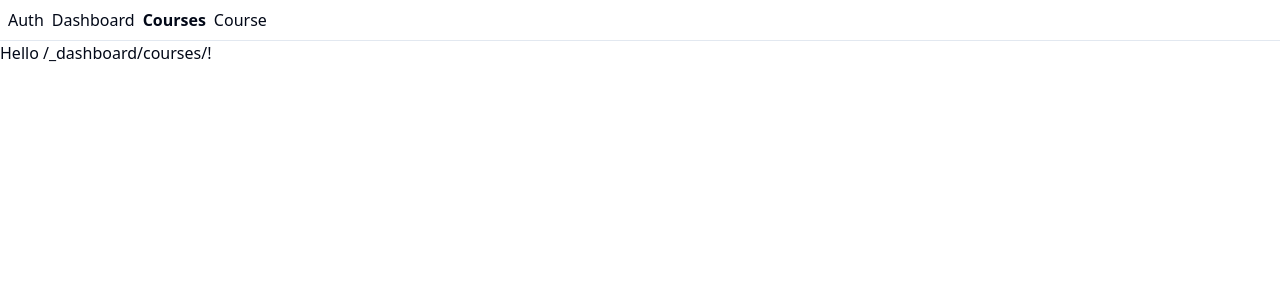
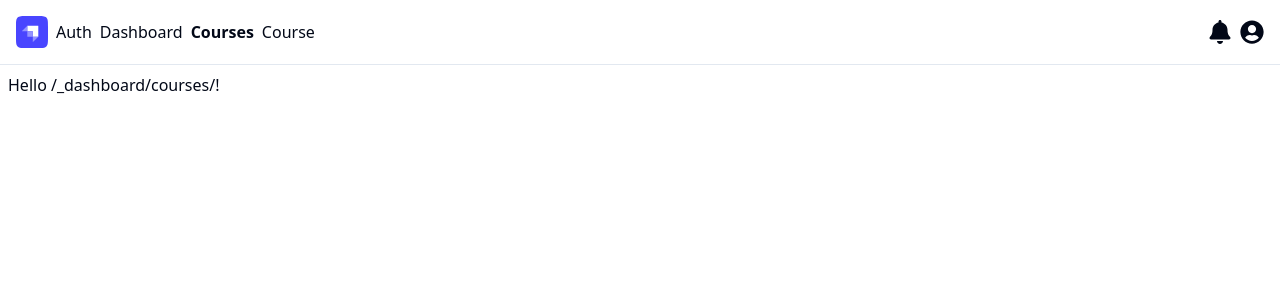
Before and after one commit to strapi/internal-lms, a React (Vite) app in the folder frontend/: page /courses in a window 1280 px wide. Shown: the top 300 px of the page. Built offline with nearby package versions, Linux system fonts and the light colour scheme.

Commit message:
Added other routes and fixed nav

```diff
--- a/frontend/src/components/Login.tsx
+++ b/frontend/src/components/Login.tsx
@@ -8,8 +8,8 @@ export default function Login() {
   return (
     <div className="flex h-screen w-full flex-col items-center justify-center bg-gray-100 dark:bg-gray-950">
       <div className="flex flex-col items-center mb-8">
-        <h1 className="text-3xl font-bold">Welcome back!</h1>
-        <p className="text-gray-500 dark:text-gray-400">Login to continue using our platform.</p>
+        <h1 className="text-3xl font-bold">Welcome to Strapi LMS!</h1>
+        <p className="text-gray-500 dark:text-gray-400">Unlock Learning, Strapi Style!</p>
       </div>
       <div className="mx-4 flex max-w-2xl flex-col items-center space-y-6 rounded-lg bg-white p-8 shadow-lg dark:bg-gray-900">
         <div className="flex flex-col items-center space-y-4">
@@ -22,7 +22,7 @@ export default function Login() {
               className="h-full w-full object-cover"
             />
           </div>
-          <p className="text-gray-500 dark:text-gray-400">Login to continue</p>
+
         </div>
         <Button variant="outline" className="w-full" onClick={ () => naviate({ to: '/dashboard' }) }>
           <FcGoogle className="mr-2 h-4 w-4" />
--- /dev/null
+++ b/frontend/src/components/UserNav.tsx
@@ -0,0 +1,47 @@
+import { FaCog, FaSignOutAlt, FaUserCircle } from 'react-icons/fa';
+import { FaIdBadge, FaLaptopCode } from 'react-icons/fa6';
+import { DropdownMenu, DropdownMenuContent, DropdownMenuItem, DropdownMenuLabel, DropdownMenuSeparator, DropdownMenuTrigger } from './ui/dropdown-menu';
+import { Link } from '@tanstack/react-router';
+
+
+export default function UserNav() {
+
+  return (
+    <>
+      <DropdownMenu>
+        <DropdownMenuTrigger>
+          <FaUserCircle className='w-6 h-6' />
+        </DropdownMenuTrigger>
+        <DropdownMenuContent>
+          <DropdownMenuLabel>Welcome First name</DropdownMenuLabel>
+          <DropdownMenuSeparator />
+          <DropdownMenuItem>
+            <Link to={ "/settings" } className="flex">
+              <FaCog className='mr-2' />
+              Settings
+            </Link>
+          </DropdownMenuItem>
+          <DropdownMenuItem>
+            <Link to={ "/profile" } className="flex">
+              <FaIdBadge className='mr-2' />
+              Profile
+            </Link>
+          </DropdownMenuItem>
+          <hr className='my-2' />
+          <DropdownMenuItem>
+            <Link to={ "/course/create" } className="flex">
+              <FaLaptopCode className='mr-2' />
+              Create A course
+            </Link>
+          </DropdownMenuItem>
+          <DropdownMenuItem>
+            <Link to={ "/" } className="flex">
+              <FaSignOutAlt className='mr-2' />Sign Out
+            </Link>
+          </DropdownMenuItem>
+        </DropdownMenuContent>
+      </DropdownMenu>
+
+    </>
+  )
+}
--- a/frontend/src/routeTree.gen.ts
+++ b/frontend/src/routeTree.gen.ts
@@ -18,6 +18,7 @@ import { Route as DashboardLayoutDashboardIndexImport } from './routes/_dashboar
 import { Route as DashboardLayoutCoursesIndexImport } from './routes/_dashboardLayout/courses/index'
 import { Route as DashboardLayoutUserSettingsImport } from './routes/_dashboardLayout/_user/settings'
 import { Route as DashboardLayoutUserProfileImport } from './routes/_dashboardLayout/_user/profile'
+import { Route as DashboardLayoutCourseCreateIndexImport } from './routes/_dashboardLayout/course/create/index'
 import { Route as DashboardLayoutCourseCourseIDIndexImport } from './routes/_dashboardLayout/course/$courseID/index'
 
 // Create/Update Routes
@@ -61,6 +62,12 @@ const DashboardLayoutUserProfileRoute = DashboardLayoutUserProfileImport.update(
     getParentRoute: () => DashboardLayoutRoute,
   } as any,
 )
+
+const DashboardLayoutCourseCreateIndexRoute =
+  DashboardLayoutCourseCreateIndexImport.update({
+    path: '/course/create/',
+    getParentRoute: () => DashboardLayoutRoute,
+  } as any)
 
 const DashboardLayoutCourseCourseIDIndexRoute =
   DashboardLayoutCourseCourseIDIndexImport.update({
@@ -128,6 +135,13 @@ declare module '@tanstack/react-router' {
       preLoaderRoute: typeof DashboardLayoutCourseCourseIDIndexImport
       parentRoute: typeof DashboardLayoutImport
     }
+    '/_dashboardLayout/course/create/': {
+      id: '/_dashboardLayout/course/create/'
+      path: '/course/create'
+      fullPath: '/course/create'
+      preLoaderRoute: typeof DashboardLayoutCourseCreateIndexImport
+      parentRoute: typeof DashboardLayoutImport
+    }
   }
 }
 
@@ -141,6 +155,7 @@ export const routeTree = rootRoute.addChildren({
     DashboardLayoutCoursesIndexRoute,
     DashboardLayoutDashboardIndexRoute,
     DashboardLayoutCourseCourseIDIndexRoute,
+    DashboardLayoutCourseCreateIndexRoute,
   }),
   AuthRoute,
 })
@@ -168,7 +183,8 @@ export const routeTree = rootRoute.addChildren({
         "/_dashboardLayout/_user/settings",
         "/_dashboardLayout/courses/",
         "/_dashboardLayout/dashboard/",
-        "/_dashboardLayout/course/$courseID/"
+        "/_dashboardLayout/course/$courseID/",
+        "/_dashboardLayout/course/create/"
       ]
     },
     "/auth": {
@@ -193,6 +209,10 @@ export const routeTree = rootRoute.addChildren({
     "/_dashboardLayout/course/$courseID/": {
       "filePath": "_dashboardLayout/course/$courseID/index.tsx",
       "parent": "/_dashboardLayout"
+    },
+    "/_dashboardLayout/course/create/": {
+      "filePath": "_dashboardLayout/course/create/index.tsx",
+      "parent": "/_dashboardLayout"
     }
   }
 }
--- a/frontend/src/routes/_dashboardLayout.tsx
+++ b/frontend/src/routes/_dashboardLayout.tsx
@@ -1,14 +1,24 @@
+import UserNav from '@/components/UserNav';
 import { createFileRoute, Link, Outlet } from '@tanstack/react-router';
+import { FaBell } from 'react-icons/fa';
+import strapiLogo from '../assets/strapi-logo.svg'
 
 export const Route = createFileRoute('/_dashboardLayout')({
   component: () => <DashboardLayout />,
 });
 
-
 export const DashboardLayout = () => {
   return (
     <div>
-      <div className="p-2 flex gap-2">
+      <div className="p-2 flex justify-between items-center m-2">
+        <div className="flex gap-2 items-center">
+          <img
+            src={ strapiLogo }
+            width={ 128 }
+            height={ 128 }
+            alt="Logo"
+            className="h-8 w-8"
+          />
           <Link to="/auth" className="[&.active]:font-bold">
             Auth
           </Link>{ ' ' }
@@ -22,8 +32,15 @@ export const DashboardLayout = () => {
             Course
           </Link>
         </div>
+        <div className="flex gap-2 items-center">
+          <FaBell className='w-6 h-6' />
+          <UserNav />
+        </div>
+      </div>
       <hr />
+      <main className="p-2">
         <Outlet />
+      </main>
     </div>
   );
 }
--- /dev/null
+++ b/frontend/src/routes/_dashboardLayout/course/create/index.tsx
@@ -0,0 +1,5 @@
+import { createFileRoute } from '@tanstack/react-router'
+
+export const Route = createFileRoute('/_dashboardLayout/course/create/')({
+  component: () => <div>Hello /_dashboardLayout/course/create/!</div>
+})
```
Lines whose indentation alone changed are shown as unchanged.
